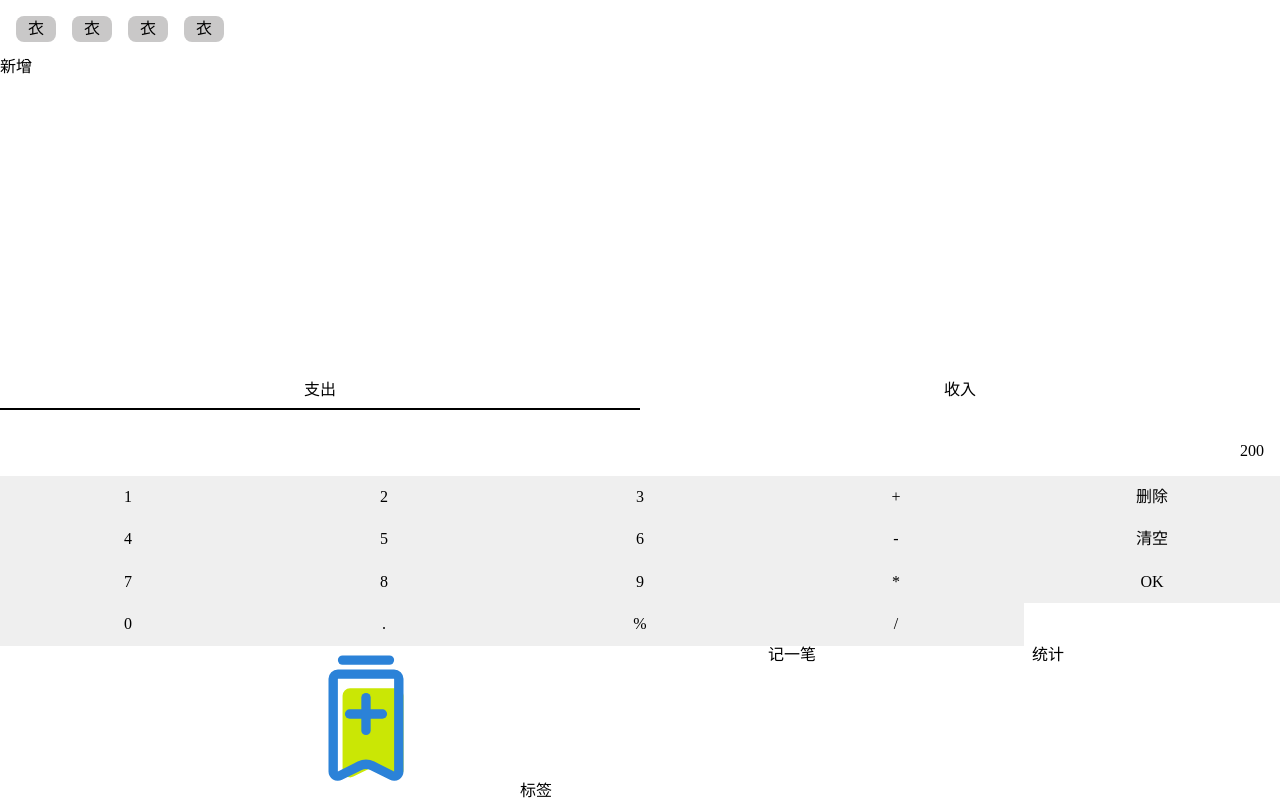
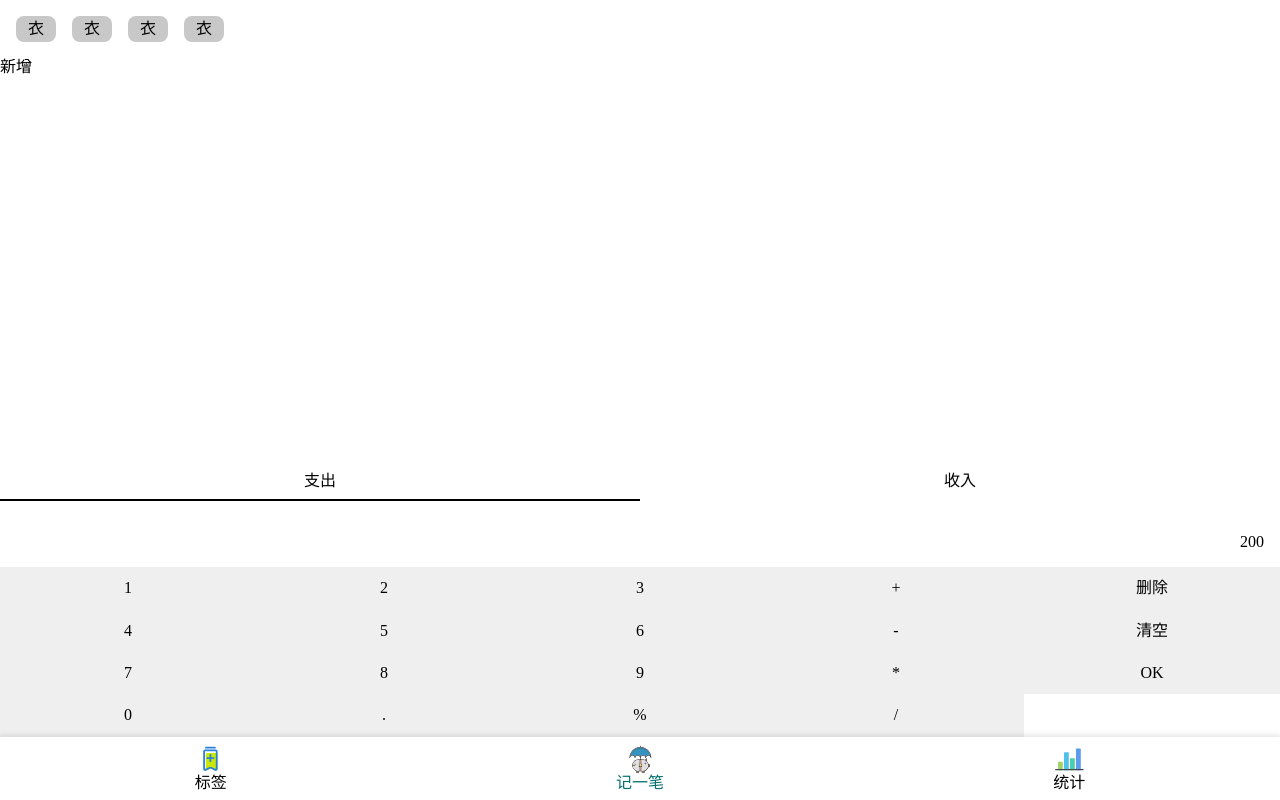
Before and after one commit to Shao-FrontDev/Vue-money-website, a Vue app: page /#/money in a window 1280 px wide. Built offline with nearby package versions, Linux system fonts and the light colour scheme.

Commit message:
完成了Navbar

```diff
--- a/public/index.html
+++ b/public/index.html
@@ -1,15 +1,22 @@
 <!DOCTYPE html>
 <html lang="">
   <head>
-    <meta charset="utf-8">
-    <meta http-equiv="X-UA-Compatible" content="IE=edge">
-    <meta name="viewport" content="width=device-width,initial-scale=1.0">
-    <link rel="icon" href="<%= BASE_URL %>favicon.ico">
+    <meta charset="utf-8" />
+    <meta http-equiv="X-UA-Compatible" content="IE=edge" />
+    <meta
+      name="viewport"
+      content="width=device-width,initial-scale=1,minimum-scale=1,maximum-scale=1,user-scalable=no,viewport-fit=cover"
+    />
+    <link rel="icon" href="<%= BASE_URL %>favicon.ico" />
     <title><%= htmlWebpackPlugin.options.title %></title>
   </head>
   <body>
     <noscript>
-      <strong>We're sorry but <%= htmlWebpackPlugin.options.title %> doesn't work properly without JavaScript enabled. Please enable it to continue.</strong>
+      <strong
+        >We're sorry but <%= htmlWebpackPlugin.options.title
+        %> doesn't work properly without JavaScript enabled.
+        Please enable it to continue.</strong
+      >
     </noscript>
     <div id="app"></div>
     <!-- built files will be auto injected -->
--- /dev/null
+++ b/src/components/Icon.vue
@@ -0,0 +1,39 @@
+<template>
+  <svg class="icon">
+    <use :xlink:href="'#' + name"></use>
+  </svg>
+</template>
+
+<script lang="ts">
+/* eslint-disable */
+let importAll = (
+  requireContext: __WebpackModuleApi.RequireContext
+) => requireContext.keys().forEach(requireContext);
+
+try {
+  importAll(
+    require.context("../assets/icons", true, /\.svg$/)
+  );
+} catch (error) {
+  console.log(error);
+}
+export default {
+  name: "Icon",
+  props: {
+    name: {
+      type: String,
+      required: true,
+    },
+  },
+};
+</script>
+
+<style lang="scss">
+.icon {
+  height: 1.8em;
+  width: 1.8em;
+  vertical-align: -0.15em;
+  fill: currentColor;
+  overflow: hidden;
+}
+</style>
--- a/src/components/Nav.vue
+++ b/src/components/Nav.vue
@@ -1,41 +1,73 @@
 <template>
   <div class="nav">
-    <router-link to="tags">
-      <svg>
-        <use xlink:href="#label"></use>
-      </svg>
-      标签
+    <router-link to="tags" active-class="selected">
+      <div class="nav-item">
+        <Icon name="label" />
+        <span>
+          标签
+        </span>
+      </div>
     </router-link>
-    <router-link to="money">记一笔</router-link>
-    <router-link to="statistics">统计</router-link>
+    <router-link to="money" active-class="selected">
+      <div class="nav-item">
+        <Icon name="money" />
+        <span>
+          记一笔
+        </span>
+      </div>
+    </router-link>
+    <router-link to="statistics" active-class="selected">
+      <div class="nav-item">
+        <Icon name="statistics" />
+        <span>
+          统计
+        </span>
+      </div>
+    </router-link>
   </div>
 </template>
 
 <script lang="ts">
-/* eslint-disable */
-let importAll = (
-  requireContext: __WebpackModuleApi.RequireContext
-) => requireContext.keys().forEach(requireContext);
+// /* eslint-disable */
+// let importAll = (
+//   requireContext: __WebpackModuleApi.RequireContext
+// ) => requireContext.keys().forEach(requireContext);
 
-try {
-  importAll(
-    require.context("../assets/icons", true, /\.svg$/)
-  );
-} catch (error) {
-  console.log(error);
-}
+// try {
+//   importAll(
+//     require.context("../assets/icons", true, /\.svg$/)
+//   );
+// } catch (error) {
+//   console.log(error);
+// }
 
-// import x from "@/assets/icons/label.svg";
-// console.log(x);
-
+// // import x from "@/assets/icons/label.svg";
+// // console.log(x);
 export default {
   name: "Nav",
+  components: {}
 };
 </script>
 
 <style lang="scss" scoped>
+.selected {
+  color: rgb(4, 110, 110);
+}
+
 .nav {
+  box-shadow: 0 -1px 5px 1px rgba(0, 0, 0, 0.1);
   display: flex;
-  justify-content: space-evenly;
+}
+.nav a {
+  flex-grow: 1;
+  padding: 0.5em 0;
+}
+.nav-item {
+  display: flex;
+  flex-grow: 1;
+  flex-direction: column;
+  justify-content: center;
+  align-items: center;
+  outline: none;
 }
 </style>
--- a/src/main.ts
+++ b/src/main.ts
@@ -6,11 +6,13 @@ import "./assets/styles/normalize.scss";
 
 import Nav from "./components/Nav.vue";
 import Layout from "./components/Layout.vue";
+import Icon from "./components/Icon.vue";
 
 const app = createApp(App);
 
 app.component("Nav", Nav);
 app.component("Layout", Layout);
+app.component("Icon", Icon);
 
 app.use(store);
 app.use(router);
```
Also changed, not shown: src/assets/icons/statistics.svg (renamed from src/assets/icons/barchart.svg).
